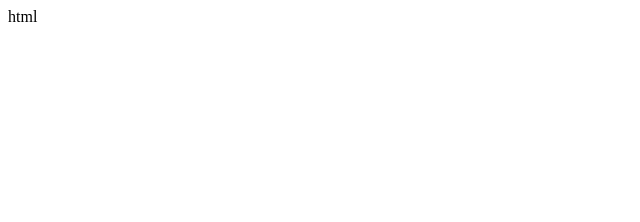
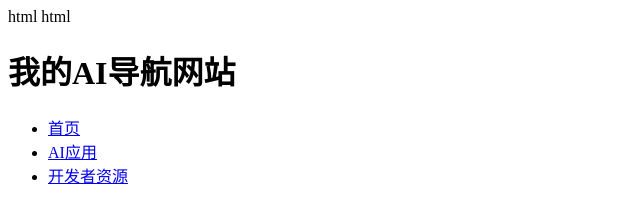
Before and after one commit to i3doit/aitools, a plain HTML site: page index.html in a window 1280 px wide. Shown: the whole page, without its empty margins (0-640 px from the left). Drawn offline with Linux system fonts and the light colour scheme.

Commit message:
Update index.html

```diff
--- a/index.html
+++ b/index.html
@@ -5,6 +5,15 @@ html
   <title>我的AI导航网站</title>
 </head>
 <body>
+html
+<h1>我的AI导航网站</h1>
 
+<nav>
+  <ul>
+    <li><a href="#">首页</a></li>
+    <li><a href="#">AI应用</a></li>
+    <li><a href="#">开发者资源</a></li>
+  </ul>
+</nav>
 </body>
 </html>
```
